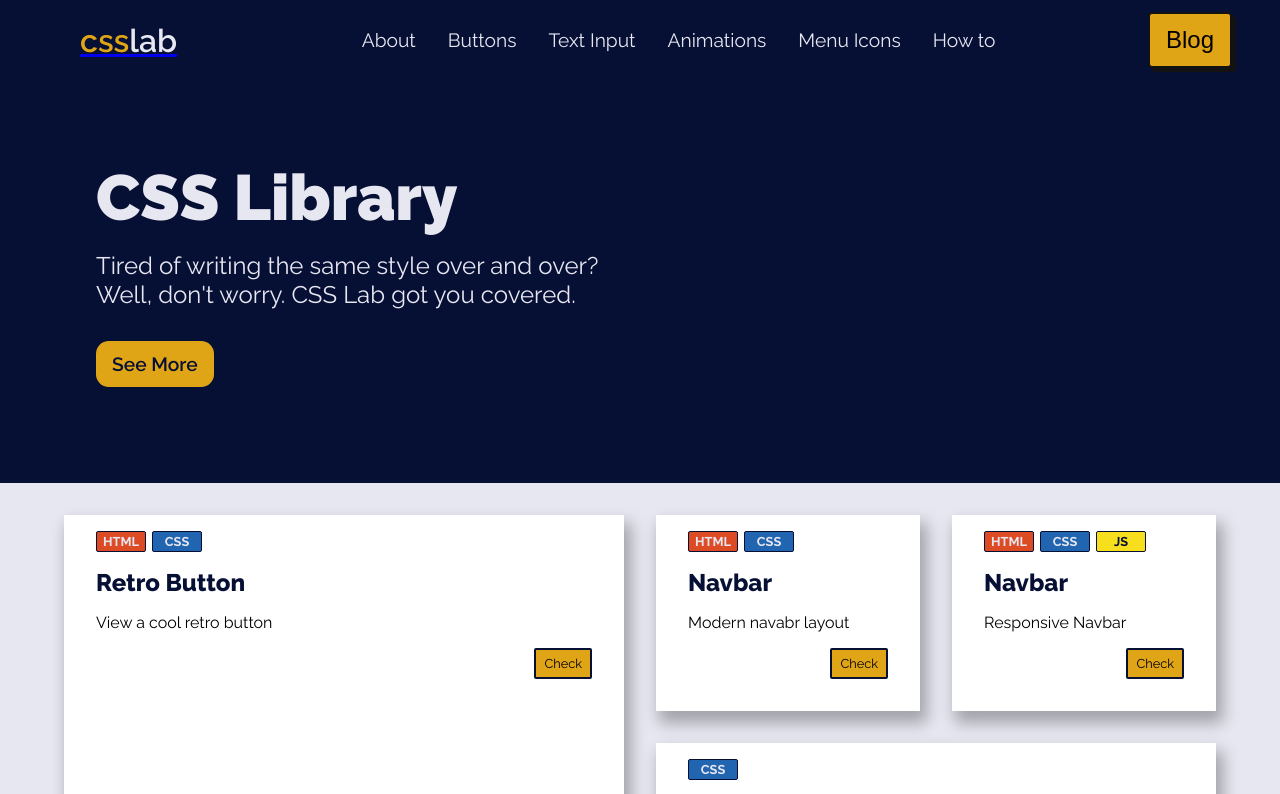
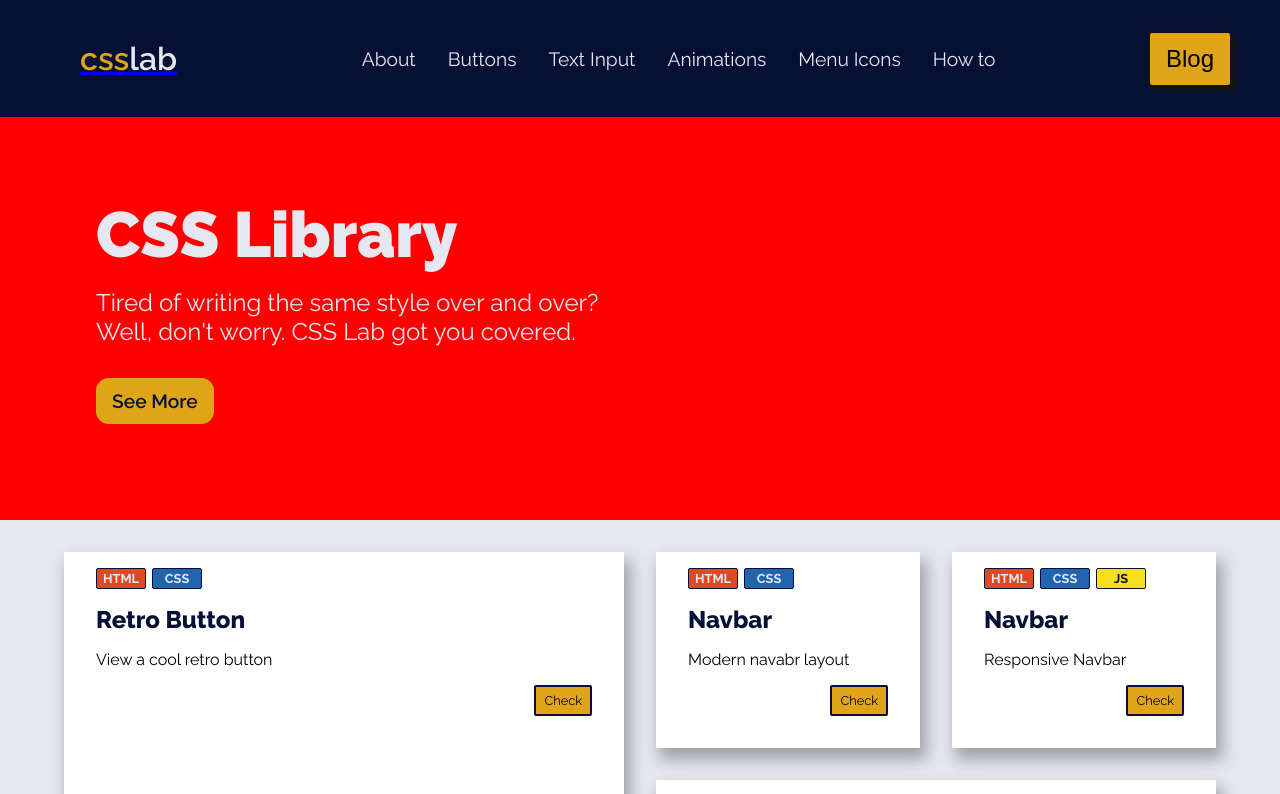
Before and after one commit to yusef-codes10/css-lab-vue, a Vue app: page / in a window 1280 px wide. Shown: the top 794 px of the page. Built offline with nearby package versions, Linux system fonts and the light colour scheme; a web font is replaced by a local one.

Commit message:
attemptig to fix the 100vh height

```diff
--- a/src/components/AppNav.vue
+++ b/src/components/AppNav.vue
@@ -26,7 +26,7 @@ nav {
   align-items: center;
   padding: clamp(0.75rem, 2vw, 1.5rem) clamp(1rem, 4vw, 3rem);
   background-color: var(--brand-color);
-  height: 10vh;
+  /* height: 10vh; */
 }
 nav .logo {
   font-size: 2rem;
--- a/src/components/MainSection.vue
+++ b/src/components/MainSection.vue
@@ -25,9 +25,12 @@
 /* main section styling... */
 main {
   display: flex;
-  /* height: 100%; */
-  flex: 1;
+  /* height: 100%;/ */
+  /* flex: 1; */
+  height: calc(100dvh -106px);
+  /* height: 100vh; */
   /* align-items: center; */
+  background-color: red;
 }
 
 aside {
--- a/src/views/HomeView.vue
+++ b/src/views/HomeView.vue
@@ -19,7 +19,7 @@ import CardsContainer from '@/components/CardsContainer.vue'
   background-color: var(--brand-color);
   display: flex;
   flex-direction: column;
-  width: 100%;
+  /* width: 100%; */
 }
 
 /* out of the hero section... */
```
